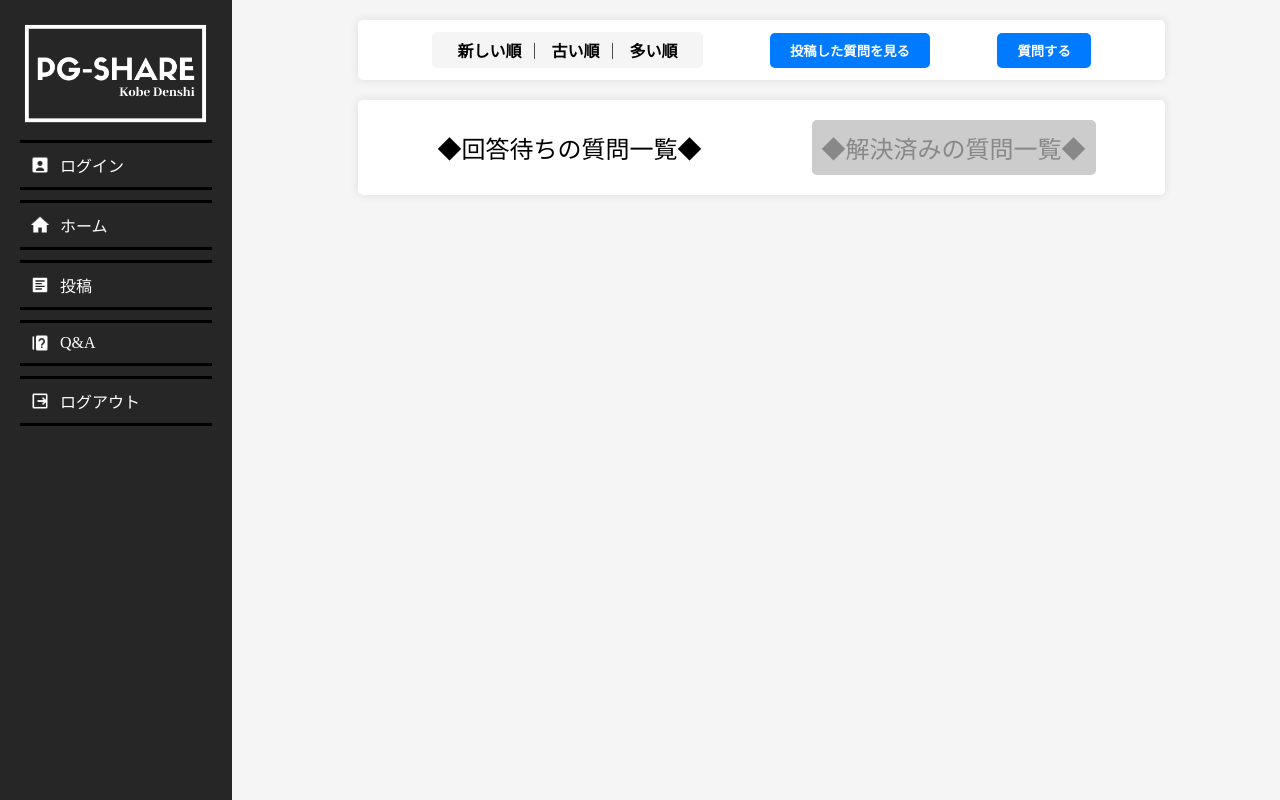
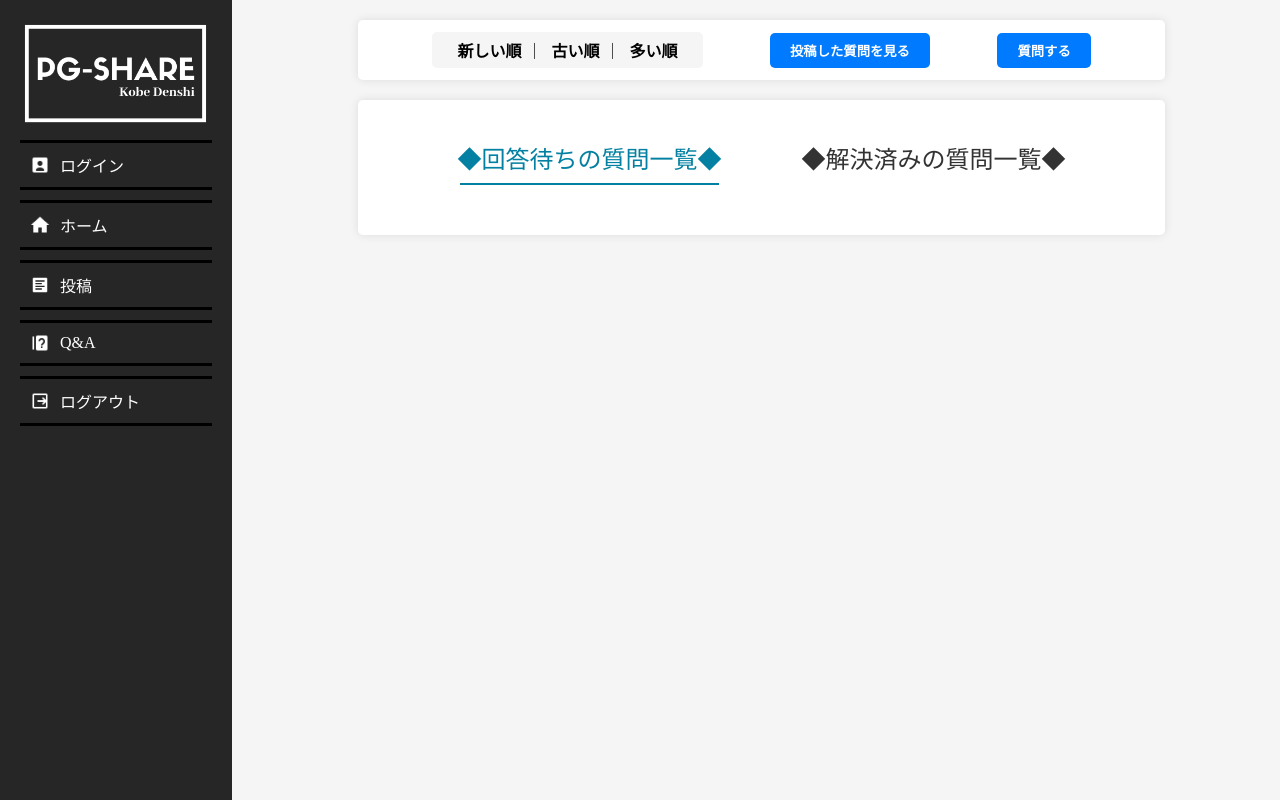
Before and after one commit to ShunsakuKatsumata/team_G_machibito, a PHP site: page /comment_home.php in a window 1280 px wide. Run offline with PHP 8.4, Linux system fonts and the light colour scheme; the visitor is signed in with stand-in values (Sample User, id 1); data that the repository does not hold is empty.

Commit message:
comme&resolve&mypage

```diff
--- a/comment/comment_home.css
+++ b/comment/comment_home.css
@@ -115,8 +115,11 @@ li {
 }
 
 .list_button:hover {
-    background-color: #ccc;
-    transform: scale(0.975);
+        background-color: #e0fcff;
+        box-shadow: 0 3px 10px rgba(148, 148, 148, 0.2);
+        transform: translateY(3px);
+        transition: background-color 0.3s ease;
+        transition: transform 0.3s ease;
 }
 
 .post_item {
@@ -192,10 +195,6 @@ li {
     transition:all 0.3s;
   }
 
-#page-top a:hover{
-    background: #777;
-}
-
 /*リンクを右下に固定*/
 #page-top {
     position: fixed;
@@ -258,27 +257,46 @@ li {
     margin-left: 0;
 }
 
-.tab:hover {
-    background-color: #f5f5f5;
+.gnavi{
+    display: flex;
+    list-style: none;
 }
 
-.disabled-tab {
-    background-color: #ccc;
-    color: #888;
+.gnavi li a{
+    display: block;
+   padding:10px 30px;
+    text-decoration: none;
+    color: #333;
 }
 
+.gnavi li{
+    margin-bottom:20px;
+}
 
+.gnavi li a{
+  position: relative;
+}
 
-.comment_blue {
-    position: fixed;
-    top: 20px;
-    left: 50%;
-    transform: translateX(-50%);
-    padding: 10px 20px;
-    background-color: #007bff;
-    color: #fff;
-    border-radius: 5px;
-    opacity: 0;
-    transition: opacity 0.3s;
-    z-index: 1;
+.gnavi li.current a,
+.gnavi li a:hover{
+  color:#0481A2;
 }
+
+.gnavi li a::after {
+    content: '';
+    position: absolute;
+    bottom: 0;
+    left: 10%;
+    /*線の形状*/
+    width: 80%;
+    height: 2px;
+    background:#0481A2;
+    transition: all .3s;
+    transform: scale(0, 1);
+    transform-origin: center top;/
+}
+
+.gnavi li.current a::after,
+.gnavi li a:hover::after {
+    transform: scale(1, 1);
+}
--- a/comment/comment_home.php
+++ b/comment/comment_home.php
@@ -29,19 +29,19 @@
                 <a href="?sort=count" class="sort-option">多い順</a>
             </li>
             <li class="menu-item_home"><input class="menu-item_q" type="button" onclick="location.href='../mypage/mypage.php'" value="投稿した質問を見る"></li>
-            <li class="menu-item_home">
-                <input class="menu-item_q" type="button" onclick="location.href='./new_question_post.php';" value="質問する">
-            </li>
-            <!-- 質問時のメッセージ -->
-            <div class="comment_blue" id="comment_blue"></div>
+            <li class="menu-item_home"><input class="menu-item_q" type="button" onclick="location.href='./new_question_post.php'" value="質問する"></li>
+        </ul>
     </div>
 
     <!-- 投稿された質問一覧（タイトルが表示されている） -->
     <div class="question-list-container">
         <div class="questions-tabs">
-            <div class="tab <?php echo strpos($current_url, 'resolved_questions.php') !== false ? 'disabled-tab' : ''; ?>" id="unsolved-tab">◆回答待ちの質問一覧◆</div>
-            <div class="tab <?php echo strpos($current_url, 'comment_home.php') !== false ? 'disabled-tab' : ''; ?>" id="resolved-tab">◆解決済みの質問一覧◆</div>
+            <div class="gnavi">
+                <li class="current"><div class="tab <?php echo strpos($current_url, 'resolved_questions.php') !== false ? 'disabled-tab' : ''; ?>" id="unsolved-tab"><a href="#">◆回答待ちの質問一覧◆</a></div></li><!--現在地にはcurrentクラスを付ける-->
+                <li><div class="tab <?php echo strpos($current_url, 'comment_home.php') !== false ? 'disabled-tab' : ''; ?>" id="resolved-tab"><a href="#">◆解決済みの質問一覧◆</div></a></li>
+            </div>
         </div>
+
         <table id="comment_home_item">
             <!-- 投稿された質問一覧（タイトルが表示されている） -->
             <table id="comment_home_item" align="center">
@@ -71,6 +71,7 @@
 
     </body>
     <script>
+        //
             // ページ読み込み時に投稿メッセージがあれば表示する
             window.onload = function() {
                 var postMessage = localStorage.getItem('postMessage');
@@ -97,19 +98,6 @@
                     // メッセージを表示した後は削除する
                     <?php unset($_SESSION['isresolved-message']); ?>
                 }
-
-                var comment_blue = localStorage.getItem('comment_blue');
-                if (comment_blue) {
-                    var comment_blueElement = document.getElementById('comment_blue');
-                    comment_blueElement.innerText = comment_blue;
-                    comment_blueElement.style.opacity = '1';
-                    setTimeout(function() {
-                        comment_blueElement.style.opacity = '0';
-                    }, 3000);
-                    // メッセージを表示した後は削除する
-                    localStorage.removeItem('comment_blue');
-                }
-
             };
     </script>
 
```
Also changed, not shown: comment/resolved_questions.php (+16 -2 lines), mypage/mypage.css (+9 -0 lines).
